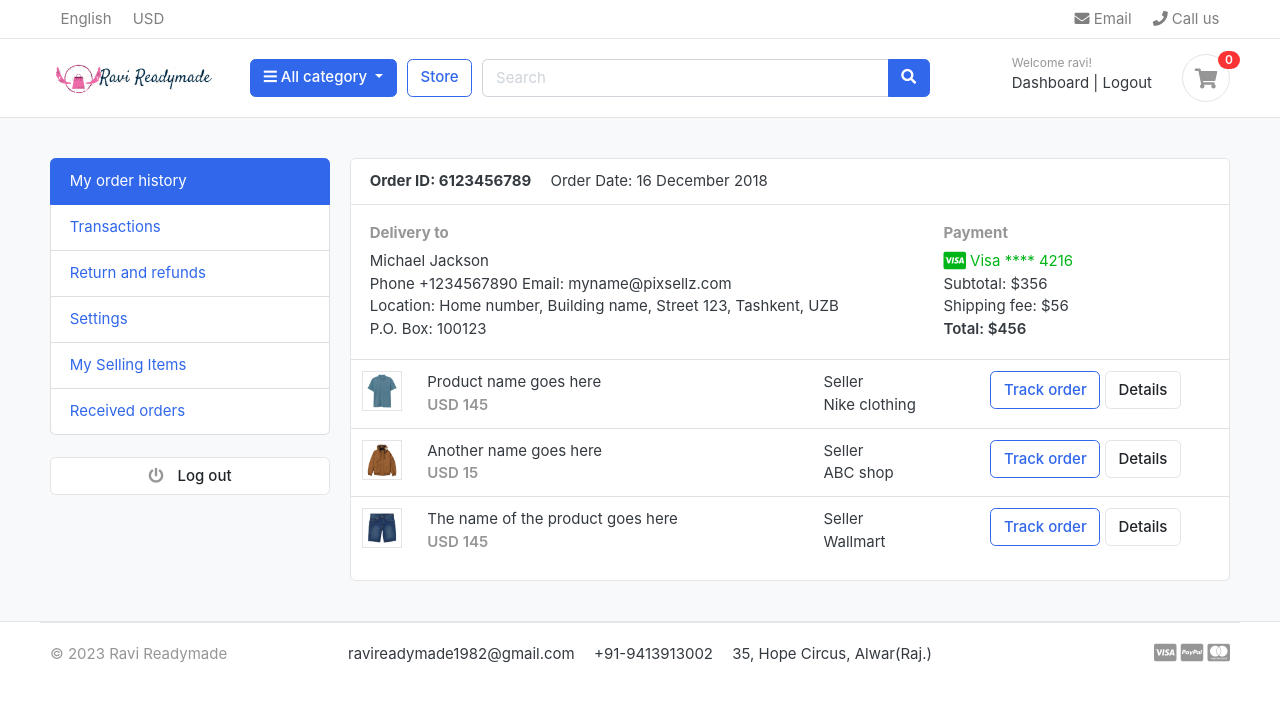
After one commit to ParvMethi/ECommerce-Django, a Django app: page /accounts/ in a window 1280 px wide. The commit adds this page. Shown: the top 702 px of the page. Run offline with Django 4.2, Linux system fonts and the light colour scheme; a user stored in the database is signed in; data comes from the database, SQL or seed files in the repository; both versions use the stored data as it was after the commit; some libraries are stand-ins or nearby versions; some web fonts are replaced.

Commit message:
dashboard.html

```diff
--- a/accounts/urls.py
+++ b/accounts/urls.py
@@ -1,9 +1,11 @@
 from django.urls import path
-from .views import register, login, logout, activate
+from .views import register, login, logout, activate, dashboard
 
 urlpatterns = [
     path('register/', register, name='register'),
     path('login/', login, name='login'),
     path('logout/', logout, name='logout'),
+    path('dashboard/', dashboard, name='dashboard'),
+    path('', dashboard, name='dashboard'),
     path('activate/<uidb64>/<token>/', activate, name='activate')
 ]
--- a/accounts/views.py
+++ b/accounts/views.py
@@ -76,6 +76,11 @@ def logout(request):
     return redirect('login')
 
 
+@login_required(login_url=login)
+def dashboard(request):
+    return render(request, 'accounts/dashboard.html')
+
+
 def activate(request, uidb64, token):
     try:
         uid = urlsafe_base64_decode(uidb64).decode()
--- /dev/null
+++ b/templates/accounts/dashboard.html
@@ -0,0 +1,100 @@
+{% extends 'base.html' %}
+
+{% block content %}
+
+<!-- ========================= SECTION CONTENT ========================= -->
+<section class="section-conten padding-y bg">
+
+    {% include 'includes/alerts.html' %}
+    <div class="container">
+        <div class="row">
+        <aside class="col-md-3">
+            <!--   SIDEBAR   -->
+            <ul class="list-group">
+                <a class="list-group-item active" href="#"> My order history </a>
+                <a class="list-group-item" href="#"> Transactions </a>
+                <a class="list-group-item" href="#"> Return and refunds </a>
+                <a class="list-group-item" href="#">Settings </a>
+                <a class="list-group-item" href="#"> My Selling Items </a>
+                <a class="list-group-item" href="#"> Received orders </a>
+            </ul>
+            <br>
+            <a class="btn btn-light btn-block" href="{% url 'logout' %}"> <i class="fa fa-power-off"></i> <span class="text">Log out</span> </a>
+            <!--   SIDEBAR .//END   -->
+        </aside>
+        <main class="col-md-9">
+            <article class="card">
+            <header class="card-header">
+                <strong class="d-inline-block mr-3">Order ID: 6123456789</strong>
+                <span>Order Date: 16 December 2018</span>
+            </header>
+            <div class="card-body">
+                <div class="row">
+                    <div class="col-md-8">
+                        <h6 class="text-muted">Delivery to</h6>
+                        <p>Michael Jackson <br>
+                        Phone +1234567890 Email: myname@pixsellz.com <br>
+                        Location: Home number, Building name, Street 123,  Tashkent, UZB <br>
+                        P.O. Box: 100123
+                         </p>
+                    </div>
+                    <div class="col-md-4">
+                        <h6 class="text-muted">Payment</h6>
+                        <span class="text-success">
+                            <i class="fab fa-lg fa-cc-visa"></i>
+                            Visa  **** 4216
+                        </span>
+                        <p>Subtotal: $356 <br>
+                         Shipping fee:  $56 <br>
+                         <span class="b">Total:  $456 </span>
+                        </p>
+                    </div>
+                </div> <!-- row.// -->
+            </div> <!-- card-body .// -->
+            <div class="table-responsive">
+            <table class="table table-hover">
+                <tr>
+                    <td width="65">
+                        <img src="../images/items/1.jpg" class="img-xs border">
+                    </td>
+                    <td>
+                        <p class="title mb-0">Product name goes here </p>
+                        <var class="price text-muted">USD 145</var>
+                    </td>
+                    <td> Seller <br> Nike clothing </td>
+                    <td width="250"> <a href="#" class="btn btn-outline-primary">Track order</a> <a href="#" class="btn btn-light"> Details </a> </td>
+                </tr>
+                <tr>
+                    <td>
+                        <img src="../images/items/2.jpg" class="img-xs border">
+                    </td>
+                    <td>
+                        <p class="title mb-0">Another name goes here </p>
+                        <var class="price text-muted">USD 15</var>
+                    </td>
+                    <td> Seller <br> ABC shop </td>
+                    <td> <a href="#" class="btn btn-outline-primary">Track order</a> <a href="#" class="btn btn-light"> Details </a> </td>
+                </tr>
+                <tr>
+                    <td>
+                        <img src="../images/items/3.jpg" class="img-xs border">
+                    </td>
+                    <td>
+                        <p class="title mb-0">The name of the product  goes here </p>
+                        <var class="price text-muted">USD 145</var>
+                    </td>
+                    <td> Seller <br> Wallmart </td>
+                    <td> <a href="#" class="btn btn-outline-primary">Track order</a> <a href="#" class="btn btn-light"> Details </a> </td>
+                </tr>
+            </table>
+            </div> <!-- table-responsive .end// -->
+            </article> <!-- order-group.// -->
+        </main>
+    </div> <!-- row.// -->
+    </div>
+
+
+    </section>
+    <!-- ========================= SECTION CONTENT END// ========================= -->
+
+{% endblock %}
--- a/templates/includes/navbar.html
+++ b/templates/includes/navbar.html
@@ -73,7 +73,7 @@
                         <div class="widget-header">
                             <small class="title text-muted">Welcome {{user.first_name}}!</small>
                             <div>
-                                <a href="#">Dashboard</a> <span class="dark-transp"> | </span>
+                                <a href="{% url 'dashboard' %}">Dashboard</a> <span class="dark-transp"> | </span>
                                 <a href="{% url 'logout' %}"> Logout</a>
                             </div>
                         </div>
```
Also changed, not shown: db.sqlite3.
